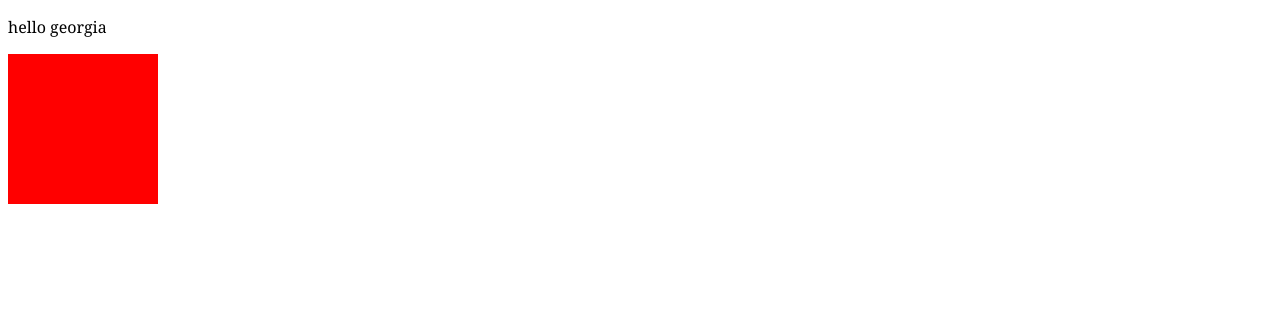
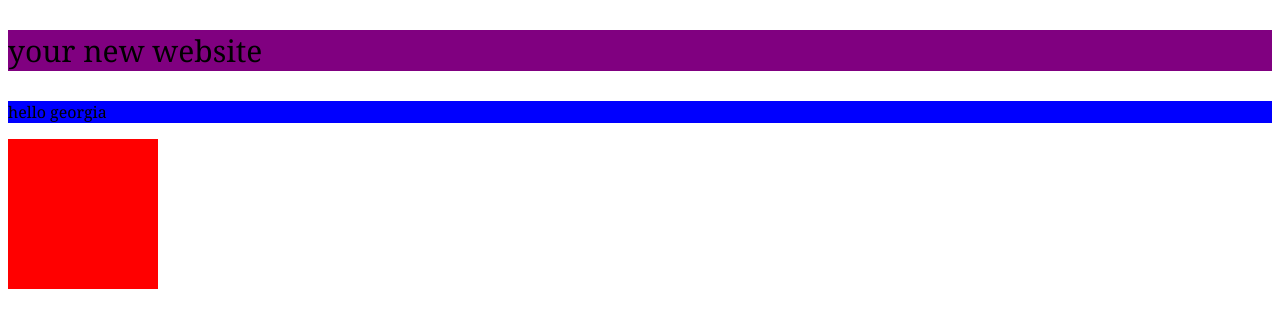
Before and after one commit to amb2008/amb2008.github.io, a plain HTML site: page index.html in a window 1280 px wide. Drawn offline with Linux system fonts and the light colour scheme.

Commit message:
more text

```diff
--- a/index.html
+++ b/index.html
@@ -22,8 +22,10 @@
 
 	</style>
 </head>
+
 <body>
-	<p style="font-family: georgia; font-size: 16px;">hello georgia</p>
+	<p style="font-family: georgia; font-size: 30px; background-color: purple; font-style: bold;">your new website</p>
+	<p style="font-family: georgia; font-size: 16px; background-color: blue;">hello georgia</p>
 	<div id="1"></div>
 </body>
 </html>
```
